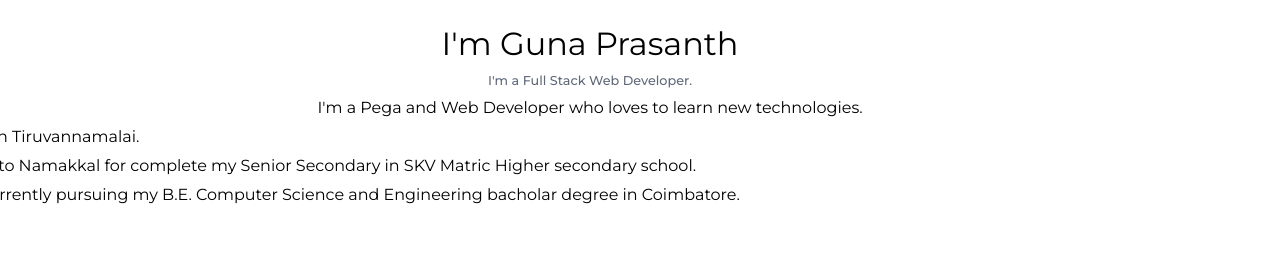
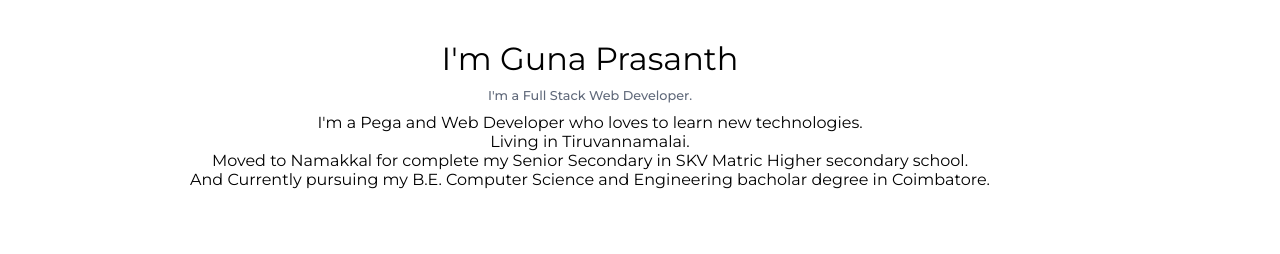
Before and after one commit to Guna-1527/Portfolio, a React (Vite) app: page / in a window 1280 px wide. Shown: the part 1200-1454 px from the top of the page. Built offline with nearby package versions, Linux system fonts and the light colour scheme.

Commit message:
Update About.jsx

```diff
--- a/src/components/Main/About.jsx
+++ b/src/components/Main/About.jsx
@@ -14,9 +14,9 @@ const About = () => {
             <p className="About__Text__Name">I&apos;m Guna Prasanth</p>
             <p className="About__Text__Profession">I&apos;m a Full Stack Web Developer.</p>
             <p className="About__Text__Description">I&apos;m a Pega and Web Developer who loves to learn new technologies. </p>
-            <p className="Text">Living in Tiruvannamalai. </p>
-            <p className="Text"> Moved to Namakkal for complete my Senior Secondary in SKV Matric Higher secondary school.</p>
-            <p className="Text">And Currently pursuing my B.E. Computer Science and Engineering bacholar degree in Coimbatore.</p>
+            <p className="About__Text__Description">Living in Tiruvannamalai. </p>
+            <p className="About__Text__Description"> Moved to Namakkal for complete my Senior Secondary in SKV Matric Higher secondary school.</p>
+            <p className="About__Text__Description">And Currently pursuing my B.E. Computer Science and Engineering bacholar degree in Coimbatore.</p>
           </div>
         </div>
         </div>
```
